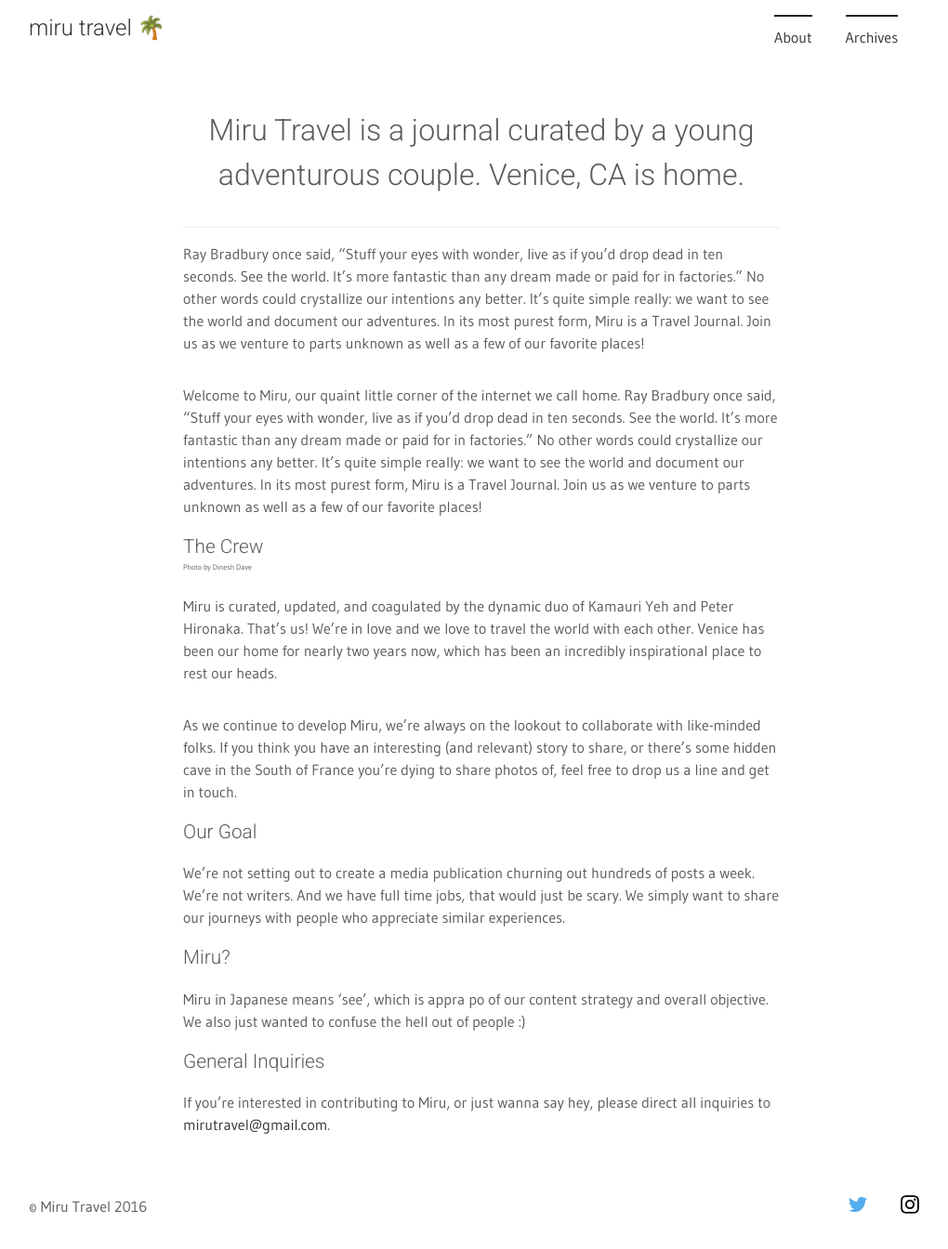
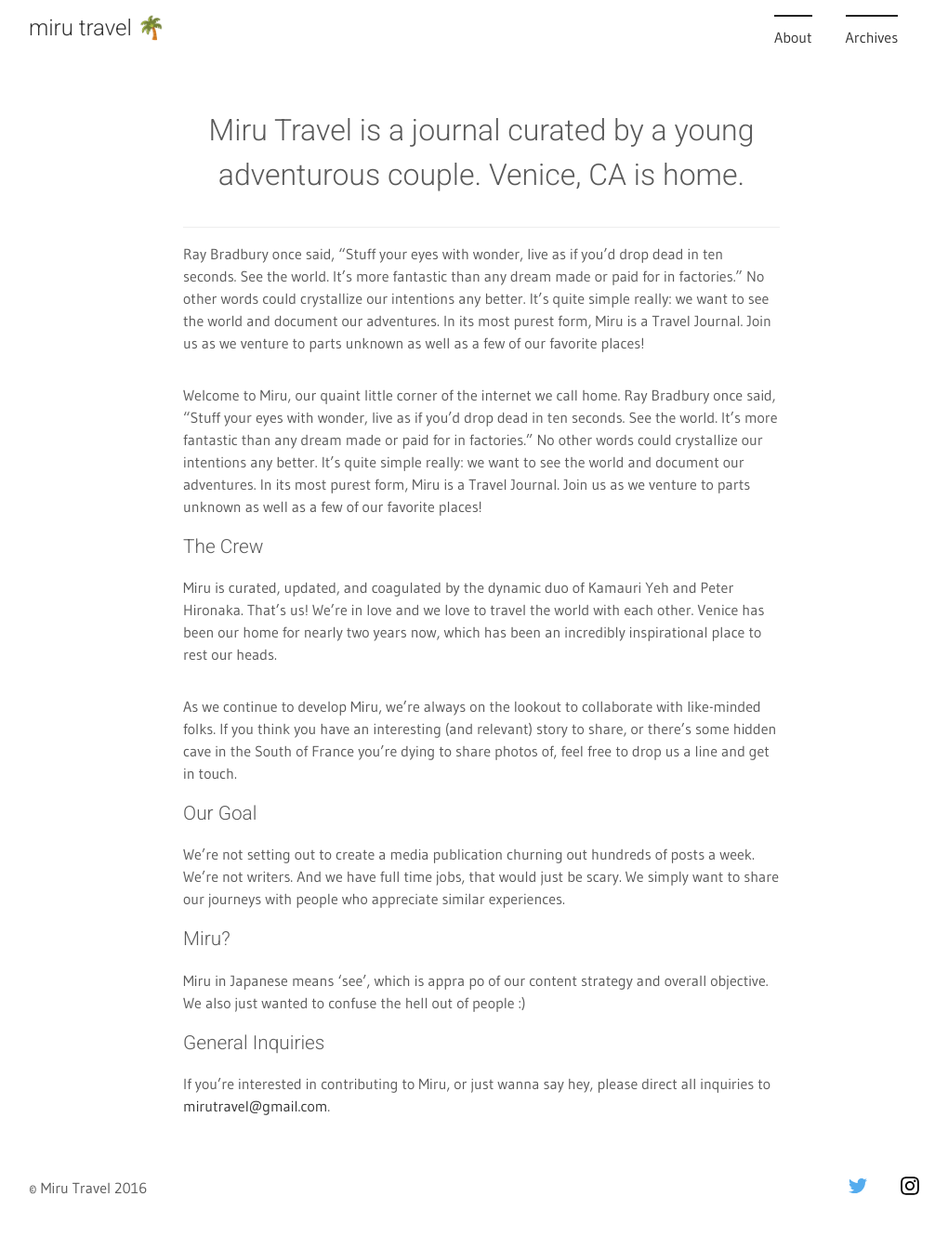
Before and after one commit to PHironaka/Miru-Blog, a Jekyll site: the page built from about.md, in a window 1280 px wide. Shown: the whole page at 93% size, without its empty margins (122-1142 px from the left). Built offline with Jekyll 4.4.1, drawn with Linux system fonts in a browser that asks for light colours.

Commit message:
Updated About

```diff
--- a/about.md
+++ b/about.md
@@ -18,9 +18,6 @@ Welcome to Miru, our quaint little corner of the internet we call home. Ray Brad
 # The Crew
 
 
-###### Photo by Dinesh Dave
-
-
 Miru is curated, updated, and coagulated by the dynamic duo of Kamauri Yeh and Peter Hironaka. That's us! We're in love and we love to travel the world with each other. Venice has been our home for nearly two years now, which has been an incredibly inspirational place to rest our heads.
 
 As we continue to develop Miru, we're always on the lookout to collaborate with like-minded folks. If you think you have an interesting (and relevant) story to share, or there's some hidden cave in the South of France you're dying to share photos of, feel free to drop us a line and get in touch.
```
